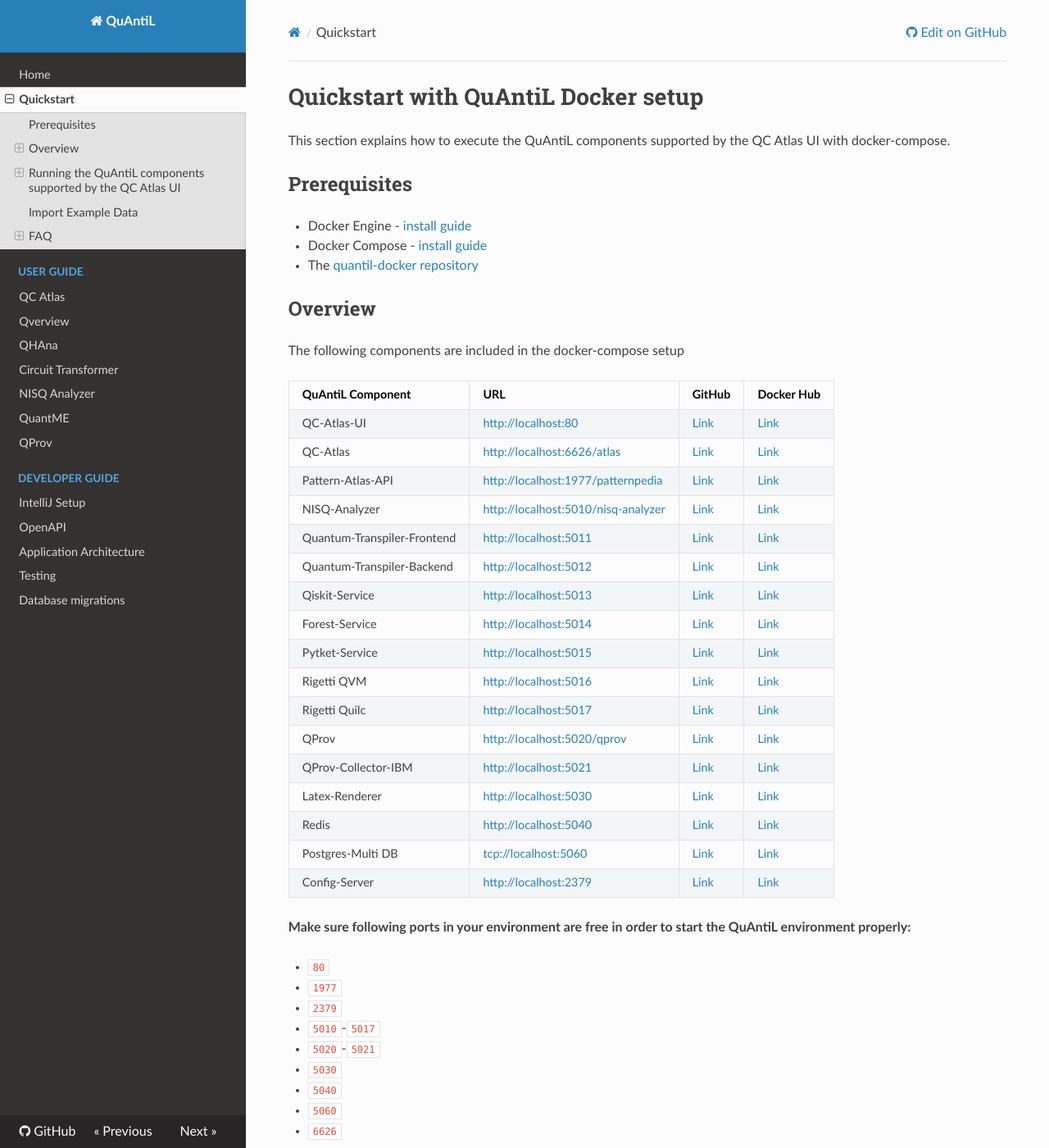
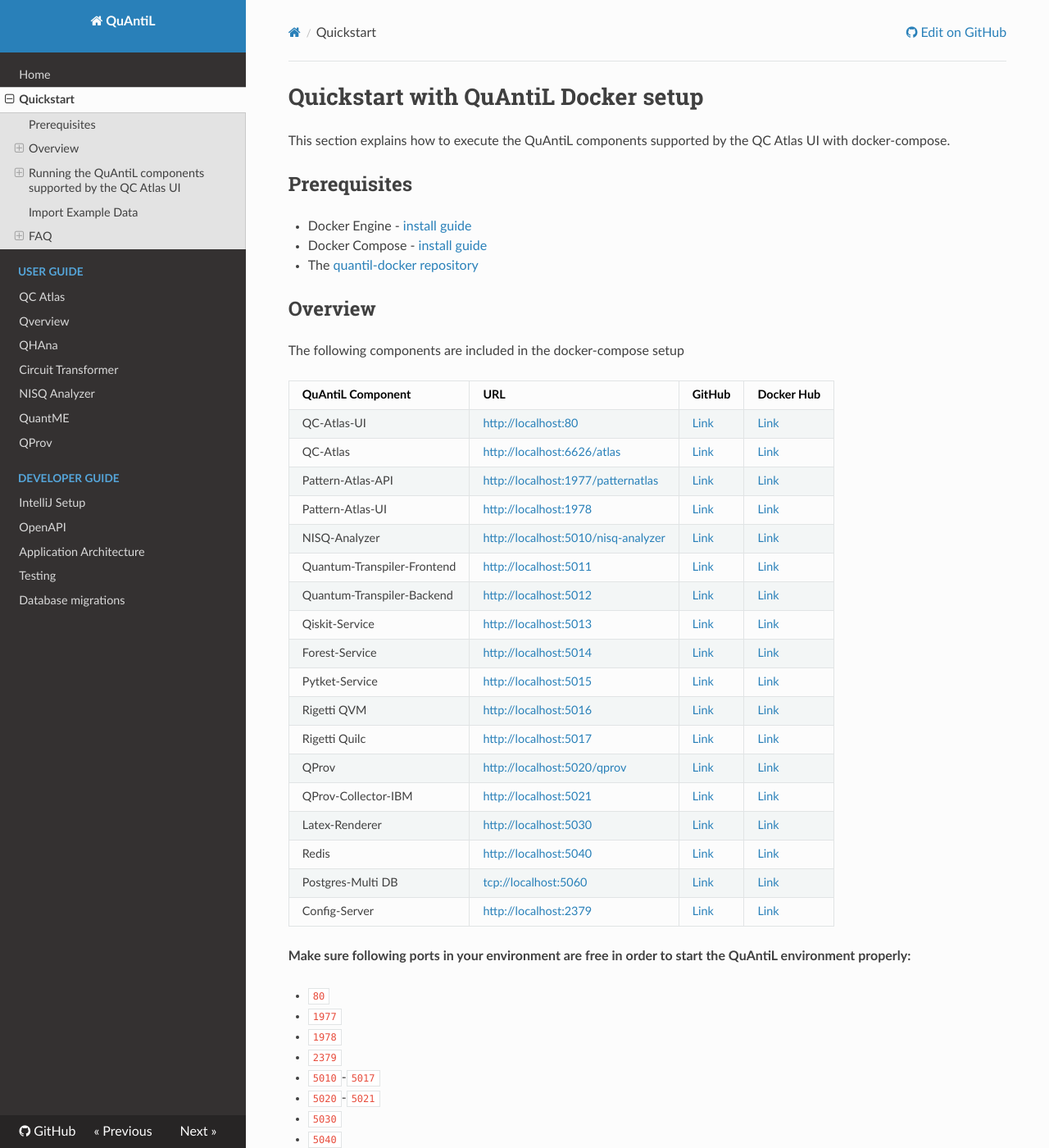
Before and after one commit to UST-QuAntiL/quantil-docs, an MkDocs documentation site: the page built from docs/developer-guide/docker.md, in a window 1280 px wide and 1400 px high. Shown: the whole window at 82% size. Built offline with MkDocs 1.6.1, drawn with Linux system fonts in a browser that asks for light colours; nearby versions of some CDN libraries.

Commit message:
add pattern atlas ui (#32)

```diff
--- a/docs/developer-guide/docker.md
+++ b/docs/developer-guide/docker.md
@@ -13,7 +13,8 @@ The following components are included in the docker-compose setup
 |:------------------- |:--- |:------ |:---------- |
 | QC-Atlas-UI |<http://localhost:80> | [Link](https://github.com/UST-QuAntiL/qc-atlas-ui) | [Link](https://hub.docker.com/r/planqk/qc-atlas-ui) |
 | QC-Atlas |<http://localhost:6626/atlas> | [Link](https://github.com/UST-QuAntiL/qc-atlas) | [Link](https://hub.docker.com/r/planqk/atlas) |
-| Pattern-Atlas-API |<http://localhost:1977/patternpedia> | [Link](https://github.com/PatternAtlas/pattern-atlas-api) | [Link](https://hub.docker.com/r/patternpedia/patternrepo-api) |
+| Pattern-Atlas-API |<http://localhost:1977/patternatlas> | [Link](https://github.com/PatternAtlas/pattern-atlas-api) | [Link](https://hub.docker.com/r/patternatlas/pattern-atlas-api) |
+| Pattern-Atlas-UI |<http://localhost:1978> | [Link](https://github.com/PatternAtlas/pattern-atlas-ui) | [Link](https://hub.docker.com/r/patternatlas/pattern-atlas-ui) |
 | NISQ-Analyzer |<http://localhost:5010/nisq-analyzer> | [Link](https://github.com/UST-QuAntiL/nisq-analyzer) | [Link](https://hub.docker.com/r/planqk/nisq-analyzer) |
 | Quantum-Transpiler-Frontend |<http://localhost:5011> | [Link](https://github.com/UST-QuAntiL/QuantumTranspiler) | [Link](https://hub.docker.com/r/planqk/quantum-transpiler-frontend) |
 | Quantum-Transpiler-Backend |<http://localhost:5012> | [Link](https://github.com/UST-QuAntiL/QuantumTranspiler) | [Link](https://hub.docker.com/r/planqk/quantum-transpiler-backend) |
@@ -33,6 +34,7 @@ The following components are included in the docker-compose setup
 
 * `80`
 * `1977`
+* `1978`
 * `2379`
 * `5010`-`5017`
 * `5020`-`5021`
```
